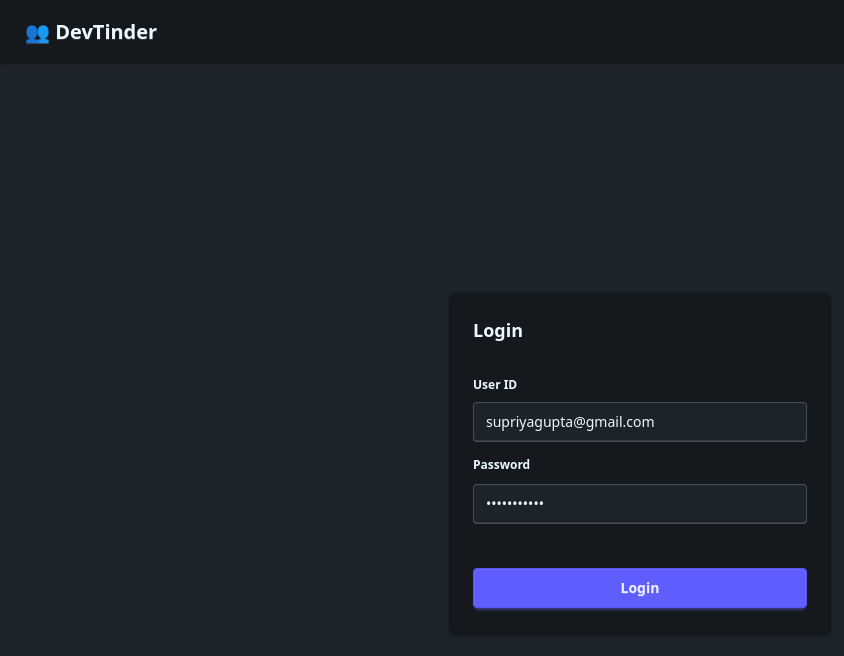
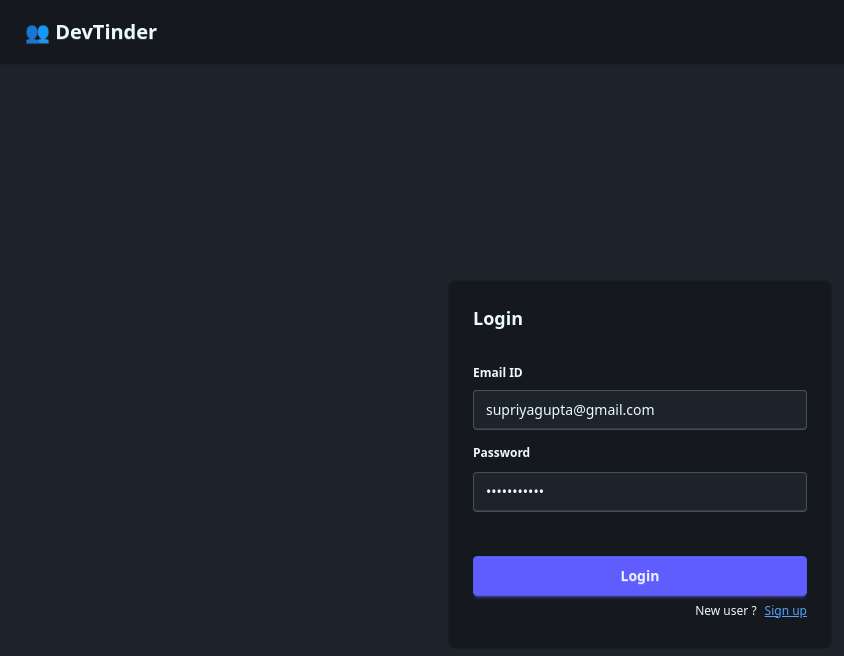
Before and after one commit to sdheeraj0810/DevTinderUI, a React (Vite) app in the folder DevTinderUI/: page /login in a window 1280 px wide. Shown: the top 656 px of the page, without its empty margins (0-844 px from the left). Built offline with nearby package versions, Linux system fonts and the light colour scheme.

Commit message:
Sign up done

```diff
--- a/DevTinderUI/src/Components/Connections.jsx
+++ b/DevTinderUI/src/Components/Connections.jsx
@@ -24,6 +24,7 @@ const Connections=()=>{
         <div className="flex flex-col items-center justify-center my-4">
            <h1 className="text-2xl mb-4">Connections</h1>
            <div className="flex flex-col justify-start min-w-sm">
+            {myconnections.length==0 && (<p>No active connections.</p>)}
             {myconnections?.map(item => (
                 <div key={item._id} className="bg-base-300 card card-side shadow-sm mb-2 flex flex-row px-4">
 
--- a/DevTinderUI/src/Components/Login.jsx
+++ b/DevTinderUI/src/Components/Login.jsx
@@ -11,8 +11,17 @@ const Login=()=>{
     const [emailId, setEmailId]=useState("supriyagupta@gmail.com");
     const [password, setpassword]=useState("supriya@123");
     const [error, seterror]=useState("");
+    const [showtoastmessage, setshowtoastmessage]=useState("");
+
     const dispatch = useDispatch();
     const navigate=useNavigate();
+
+    const [issignup, setissignup]=useState(false);
+    const [signupemailId, setsignupemailId]=useState("");
+    const [signuppassword, setsignuppassword]=useState("");
+    const [firstname, setfirstname]=useState("");
+    const [lastname, setlastname]=useState("");
+
 
     const handleSignin = async ()=> {
         try{
@@ -29,30 +38,77 @@ const Login=()=>{
         }
         catch(err) {
             console.log(err);
-             seterror(err.response.data);
+            seterror(err.response.data);
+        }
+    }
+    const handleSignup = async ()=>{
+        try{
+            const res= await axios.post(baseURL+ "signup",{
+                "firstName":firstname,
+                "lastName":lastname,
+                "emailId":signupemailId,
+                "password":signuppassword
+            },{withCredentials:true});
+
+            console.log(res);
+            setsignupemailId("");
+            setsignuppassword("");
+            setfirstname("");
+            setlastname("");
+            setshowtoastmessage(res?.data?.message);
+            setTimeout(() => {
+                setshowtoastmessage("");
+            }, 3000);
+        }
+        catch(err){
+            console.log(err);
+            seterror(err.response.data);
         }
     }
 
     return (
         <>
         <Navbar />
+         {showtoastmessage!="" && (
+            <div className="toast toast-top toast-end mt-20 z-10" >
+                <div className="alert alert-success">
+                    <span>{showtoastmessage}</span>
+                </div>
+            </div>
+            )}
         <div className="flex justify-center h-screen items-center">
           <div className="card card-border bg-base-300 w-96 ">
         <div className="card-body">
-            <h2 className="card-title mb-4">Login</h2>
+            <h2 className="card-title mb-4">{issignup? "Sign up":"Login"}</h2>
+            {issignup ? (
+                <div>
+                <fieldset className="fieldset">
+                <legend className="fieldset-legend">Email ID</legend>
+                <input value={signupemailId} onChange={(e)=> {seterror(""); setsignupemailId(e.target.value); } } type="text" className="input w-full" placeholder="Username/Email" />
+                <legend className="fieldset-legend">First name</legend>
+                <input value={signuppassword} onChange={(e)=> {seterror(""); setsignuppassword(e.target.value); } } type="text" className="input w-full" placeholder="Username/Email" />
+                <legend className="fieldset-legend">Last name</legend>
+                <input value={firstname} onChange={(e)=> {seterror(""); setfirstname(e.target.value); } } type="text" className="input w-full" placeholder="Username/Email" />
+                <legend className="fieldset-legend">Password</legend>
+                <input value={lastname} onChange={(e)=>{seterror(""); setlastname(e.target.value);}} type="password" className="input w-full" placeholder="Password" />
+                <p className="text-red-500">{error}</p>
+                 <button className="btn btn-primary mt-8" onClick={handleSignup}>Sign up</button>
+                 <div className="flex justify-end"><a className="text-blue-400 underline cursor-pointer" onClick={()=>setissignup(false)}>Login</a></div>
+                </fieldset>
+                </div>
+            ):(
             <div>
                 <fieldset className="fieldset">
-                <legend className="fieldset-legend">User ID</legend>
+                <legend className="fieldset-legend">Email ID</legend>
                 <input value={emailId} onChange={(e)=> {seterror(""); setEmailId(e.target.value); } } type="text" className="input w-full" placeholder="Username/Email" />
-
                 <legend className="fieldset-legend">Password</legend>
                 <input value={password} onChange={(e)=>{seterror(""); setpassword(e.target.value);}} type="password" className="input w-full" placeholder="Password" />
                 <p className="text-red-500">{error}</p>
                  <button className="btn btn-primary mt-8" onClick={handleSignin}>Login</button>
-
+                 <div className="flex justify-end"><span className="mr-2 flex">New user ? </span> <a className="text-blue-400 underline cursor-pointer" onClick={()=>setissignup(true)}>Sign up</a></div>
                 </fieldset>
-
             </div>
+        )}
         </div>
         </div>
         </div>
--- a/DevTinderUI/src/Components/Requests.jsx
+++ b/DevTinderUI/src/Components/Requests.jsx
@@ -27,7 +27,7 @@ const Requests=()=>{
                 setTimeout(() => {
                     setshowtoastmessage("");
                 }, 3000);
-                fetchRequests();
+                fetchRequests(); //ideally the request should be saved in store and each request can be removed once updated from store
             }
 
         }
```
